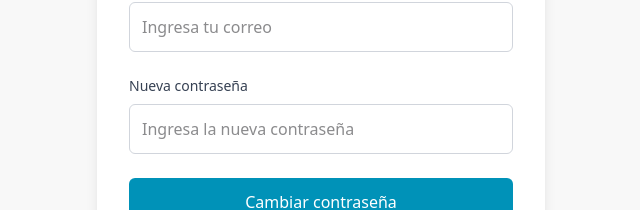
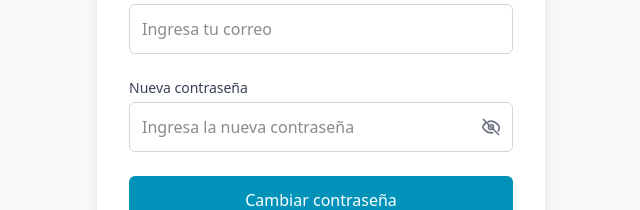
Before and after one commit to Varelaso32/Proyect-AcceShoes, an Angular app: page /forgot-password in a window 1280 px wide. Shown: the part 308-518 px from the top of the page, without its empty margins (319-959 px from the left). Built offline with nearby package versions, Linux system fonts and the light colour scheme.

Commit message:
✨ feat: Login
Se agrega el boton para ocultar y mostrar contraseña con el diseño de un ojo, y que sea funcional

```diff
--- a/src/app/Pages/forgot-password/forgot-password.component.html
+++ b/src/app/Pages/forgot-password/forgot-password.component.html
@@ -12,28 +12,35 @@
     <form (ngSubmit)="onSubmit()" class="space-y-6">
       <div>
         <label for="email" class="block text-sm font-medium text-gray-700">Correo electrónico</label>
-          <input
-            type="email"
-            id="email"
-            name="email"
-            [(ngModel)]="email"
-            required
-            class="mt-2 p-3 w-full border border-gray-300 rounded-md"
-            placeholder="Ingresa tu correo"
-          />
+        <input type="email" id="email" name="email" [(ngModel)]="email" required
+          class="mt-2 p-3 w-full border border-gray-300 rounded-md" placeholder="Ingresa tu correo" />
       </div>
 
-        <div>
-          <label for="newPassword" class="block text-sm font-medium text-gray-700">Nueva contraseña</label>
-          <input
-            type="password"
-            id="newPassword"
-            name="newPassword"
-            [(ngModel)]="newPassword"
-            required
-            class="mt-2 p-3 w-full border border-gray-300 rounded-md"
-            placeholder="Ingresa la nueva contraseña"
-          />
+      <div class="relative">
+        <label for="newPassword" class="block text-sm font-medium text-gray-700 mb-1">Nueva contraseña</label>
+
+        <div class="relative">
+          <input [type]="showNewPassword ? 'text' : 'password'" id="newPassword" name="newPassword"
+            [(ngModel)]="newPassword" required
+            class="p-3 w-full border border-gray-300 rounded-md focus:outline-none focus:ring-2 focus:ring-cyan-500 pr-12"
+            placeholder="Ingresa la nueva contraseña" />
+
+          <!-- Botón del ojo -->
+          <button type="button" (click)="showNewPassword = !showNewPassword"
+            class="absolute inset-y-0 right-3 flex items-center text-gray-500 hover:text-gray-700 focus:outline-none">
+            <svg *ngIf="!showNewPassword" xmlns="http://www.w3.org/2000/svg" class="h-5 w-5" fill="none"
+              viewBox="0 0 24 24" stroke="currentColor">
+              <path stroke-linecap="round" stroke-linejoin="round" stroke-width="2"
+                d="M13.875 18.825A10.05 10.05 0 0112 19c-7 0-10-7-10-7a16.62 16.62 0 014.463-5.7M9.88 9.88a3 3 0 104.24 4.24M15 12a3 3 0 00-3-3m0 0a3 3 0 013 3m0 0a3 3 0 01-3 3m8.712 1.712A10.016 10.016 0 0022 12s-3-7-10-7a9.953 9.953 0 00-3.25.538M3 3l18 18" />
+            </svg>
+
+            <svg *ngIf="showNewPassword" xmlns="http://www.w3.org/2000/svg" class="h-5 w-5" fill="none"
+              viewBox="0 0 24 24" stroke="currentColor">
+              <path stroke-linecap="round" stroke-linejoin="round" stroke-width="2"
+                d="M15 12a3 3 0 11-6 0 3 3 0 016 0zm-3-7c-7 0-10 7-10 7s3 7 10 7 10-7 10-7-3-7-10-7z" />
+            </svg>
+          </button>
+        </div>
       </div>
 
       <button type="submit" class="w-full py-3 bg-cyan-600 text-white rounded-md hover:bg-cyan-700">
--- a/src/app/Pages/forgot-password/forgot-password.component.ts
+++ b/src/app/Pages/forgot-password/forgot-password.component.ts
@@ -15,6 +15,8 @@ export class ForgotPasswordComponent {
   newPassword: string = '';
   successMessage: string = '';
   errorMessage: string = '';
+  showNewPassword: boolean = false;
+
 
   constructor(private authService: AuthService, private router: Router) {}
 
--- a/src/app/Pages/login/login.component.html
+++ b/src/app/Pages/login/login.component.html
@@ -9,15 +9,42 @@
     <form (ngSubmit)="onSubmit()" class="space-y-6">
       <div>
         <label for="email" class="block text-sm font-medium text-gray-700">Correo</label>
-        <input type="email" id="email" name="email" [(ngModel)]="user.email" required class="mt-2 p-3 w-full border border-gray-300 rounded-md focus:outline-none focus:ring-2 focus:ring-cyan-500" placeholder="Ingresa tu correo" />
+        <input type="email" id="email" name="email" [(ngModel)]="user.email" required
+          class="mt-2 p-3 w-full border border-gray-300 rounded-md focus:outline-none focus:ring-2 focus:ring-cyan-500"
+          placeholder="Ingresa tu correo" />
       </div>
 
-      <div>
-        <label for="password" class="block text-sm font-medium text-gray-700">Contraseña</label>
-        <input type="password" id="password" name="password" [(ngModel)]="user.password" required class="mt-2 p-3 w-full border border-gray-300 rounded-md focus:outline-none focus:ring-2 focus:ring-cyan-500" placeholder="Ingresa tu contraseña" />
+      <div class="mb-4 relative">
+        <label for="password" class="block text-sm font-medium text-gray-700 mb-1">Contraseña</label>
+
+        <div class="relative">
+          <input [type]="showPassword ? 'text' : 'password'" id="password" name="password" [(ngModel)]="user.password"
+            required
+            class="p-3 w-full border border-gray-300 rounded-md focus:outline-none focus:ring-2 focus:ring-cyan-500 pr-12"
+            placeholder="Ingresa tu contraseña" />
+
+          <!-- Botón del ojo -->
+          <button type="button" (click)="showPassword = !showPassword"
+            class="absolute inset-y-0 right-3 flex items-center text-gray-500 hover:text-gray-700 focus:outline-none">
+            <svg *ngIf="!showPassword" xmlns="http://www.w3.org/2000/svg" class="h-5 w-5" fill="none"
+              viewBox="0 0 24 24" stroke="currentColor">
+              <path stroke-linecap="round" stroke-linejoin="round" stroke-width="2"
+                d="M13.875 18.825A10.05 10.05 0 0112 19c-7 0-10-7-10-7a16.62 16.62 0 014.463-5.7M9.88 9.88a3 3 0 104.24 4.24M15 12a3 3 0 00-3-3m0 0a3 3 0 013 3m0 0a3 3 0 01-3 3m8.712 1.712A10.016 10.016 0 0022 12s-3-7-10-7a9.953 9.953 0 00-3.25.538M3 3l18 18" />
+            </svg>
+
+            <svg *ngIf="showPassword" xmlns="http://www.w3.org/2000/svg" class="h-5 w-5" fill="none" viewBox="0 0 24 24"
+              stroke="currentColor">
+              <path stroke-linecap="round" stroke-linejoin="round" stroke-width="2"
+                d="M15 12a3 3 0 11-6 0 3 3 0 016 0zm-3-7c-7 0-10 7-10 7s3 7 10 7 10-7 10-7-3-7-10-7z" />
+            </svg>
+          </button>
+        </div>
       </div>
 
-      <button type="submit" class="w-full py-3 bg-cyan-600 text-white rounded-md hover:bg-cyan-700">Iniciar sesión</button>
+
+
+      <button type="submit" class="w-full py-3 bg-cyan-600 text-white rounded-md hover:bg-cyan-700">Iniciar
+        sesión</button>
 
       <div class="text-center mt-4">
         <a routerLink="/forgot-password" class="text-cyan-600 hover:underline">¿Olvidaste tu contraseña?</a>
--- a/src/app/Pages/login/login.component.ts
+++ b/src/app/Pages/login/login.component.ts
@@ -9,6 +9,7 @@ import { AuthService } from '../../Shared/services/auth.service';
   standalone: true,
   imports: [CommonModule, FormsModule, RouterModule],
   templateUrl: './login.component.html',
+
 })
 export class LoginComponent {
   user = {
@@ -17,6 +18,7 @@ export class LoginComponent {
   };
 
   errorMessage: string = '';
+  showPassword: boolean = false;
 
   constructor(private authService: AuthService, private router: Router) {}
 
```
Lines whose indentation alone changed are shown as unchanged.
